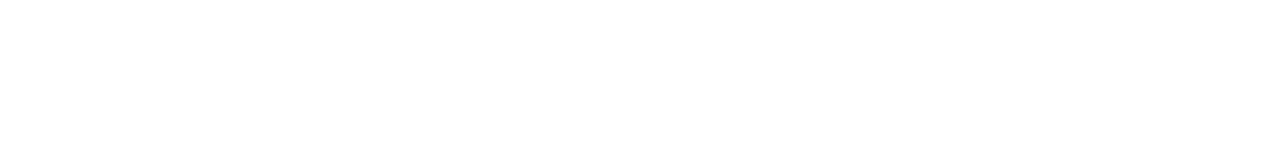
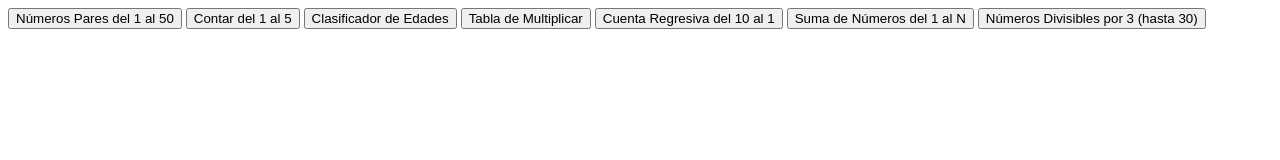
Before and after one commit to Davitrons/Bucles-y-Control-, a plain HTML site: page index.html in a window 1280 px wide. Drawn offline with Linux system fonts and the light colour scheme.

Commit message:
Implementacion de los botones en Html

```diff
--- a/index.html
+++ b/index.html
@@ -4,9 +4,17 @@
     <meta charset="UTF-8">
     <meta name="viewport" content="width=device-width, initial-scale=1.0">
     <title>Bucles y Control de Flujo</title>
-    <script src="scripts/script.js"></script>
+    <script defer src="scripts/script.js"></script>
 </head>
 <body>
-
+    <div class="container">
+        <input type="button" value="Números Pares del 1 al 50">
+        <input type="button" value="Contar del 1 al 5">
+        <input type="button" value="Clasificador de Edades">
+        <input type="button" value="Tabla de Multiplicar">
+        <input type="button" value="Cuenta Regresiva del 10 al 1">
+        <input type="button" value="Suma de Números del 1 al N">
+        <input type="button" value="Números Divisibles por 3 (hasta 30)">
+    </div>
 </body>
 </html>
```
